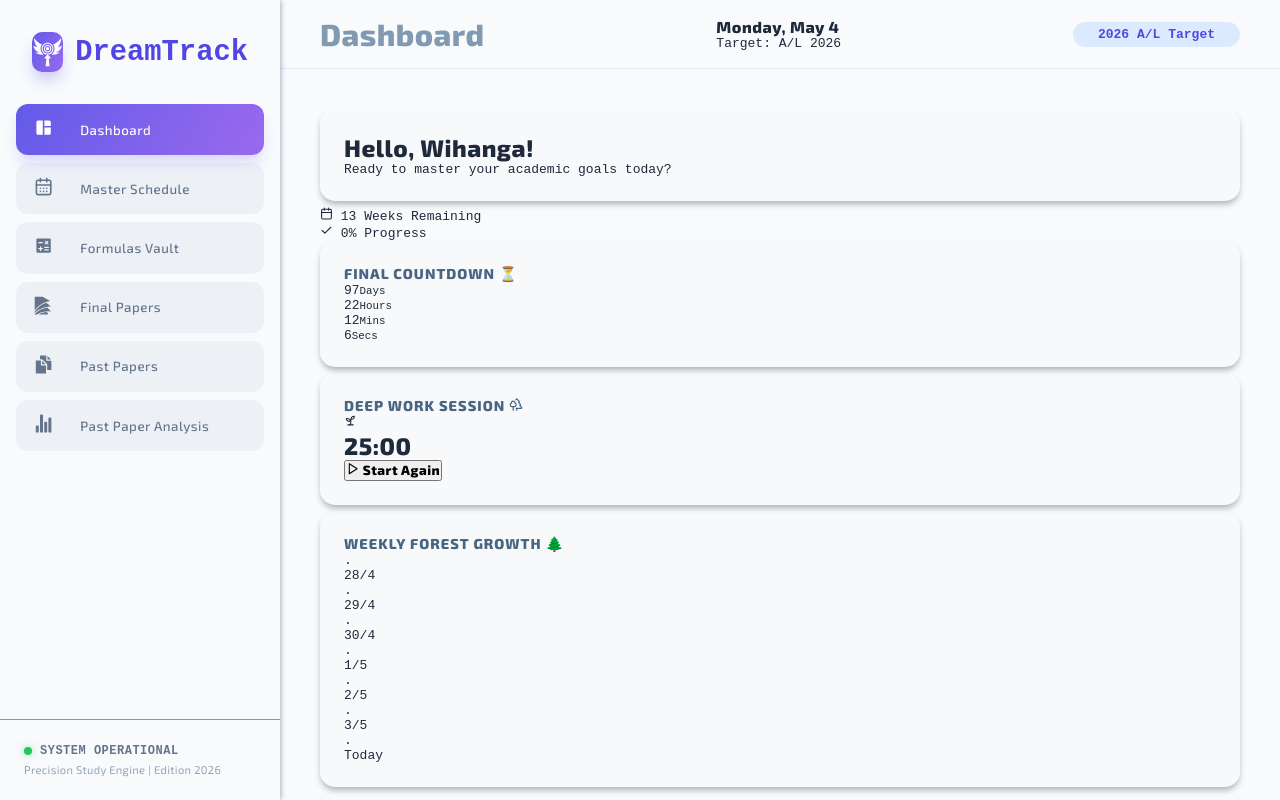
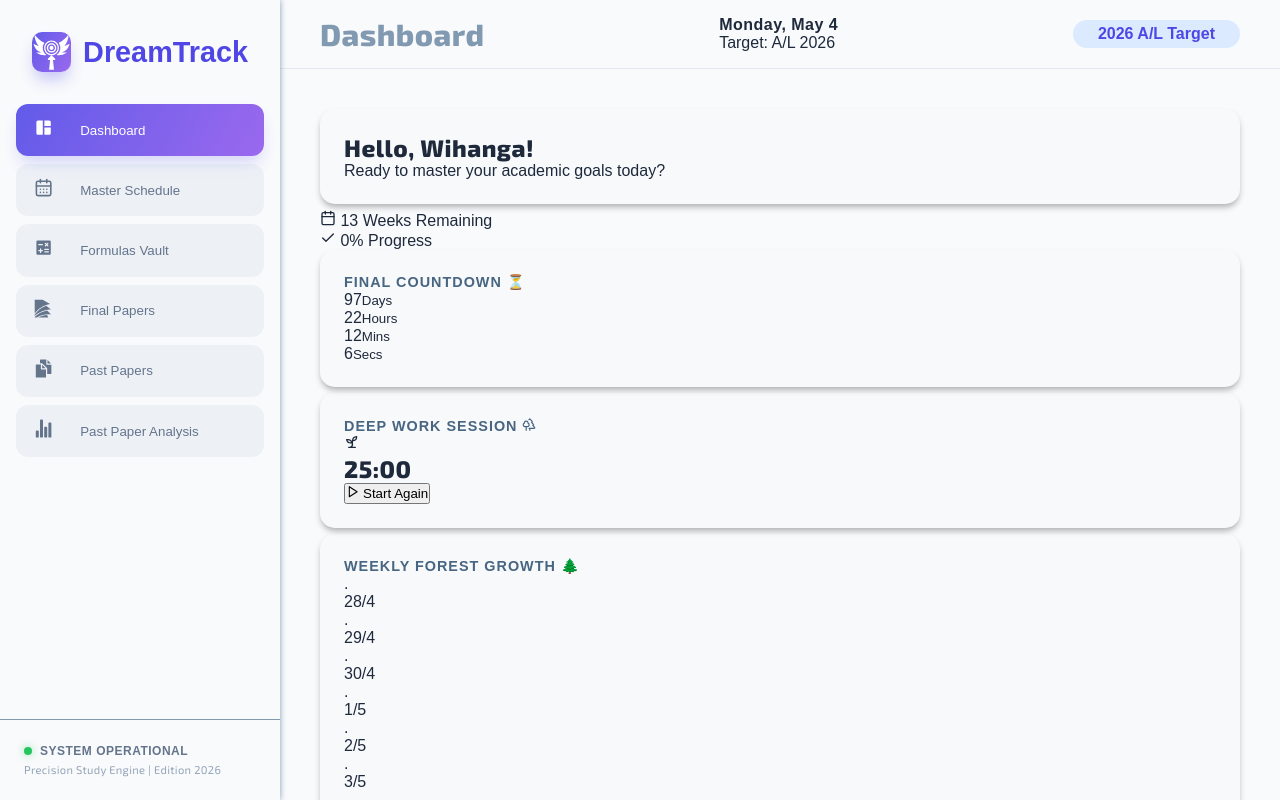
Before and after one commit to lakshan-beast/Future-Plan, a React (Vite) app: page / in a window 1280 px wide. Built offline with nearby package versions, Linux system fonts and the light colour scheme; a web font is replaced by a local one.

Commit message:
Update body and heading font families for consistency and improved styling

```diff
--- a/src/styles/base/_reset.scss
+++ b/src/styles/base/_reset.scss
@@ -7,14 +7,14 @@
 body {
   color: $text-dark;
   background-color: $color-white;
-  // font-family: $font-outfit;
-  font-family: monospace;
+  font-family: $font-Elms;
 }
 
 *::selection {
   background-color: $primary;
   color: $color-white;
 }
+
 ::-webkit-scrollbar {
   height: 0.3rem;
   width: 0.3rem;
@@ -28,11 +28,19 @@ body {
 }
 
 h1,
-h2,
-h3,
-h4,
-button {
+h2 {
   font-weight: 800;
   font-family: $font-exo;
   letter-spacing: 0.5px;
 }
+
+h3,
+h4 {
+  font-weight: 600;
+  font-family: $font-Elms;
+  letter-spacing: 0.5px;
+}
+
+button {
+  font-family: $font-Elms;
+}
```
